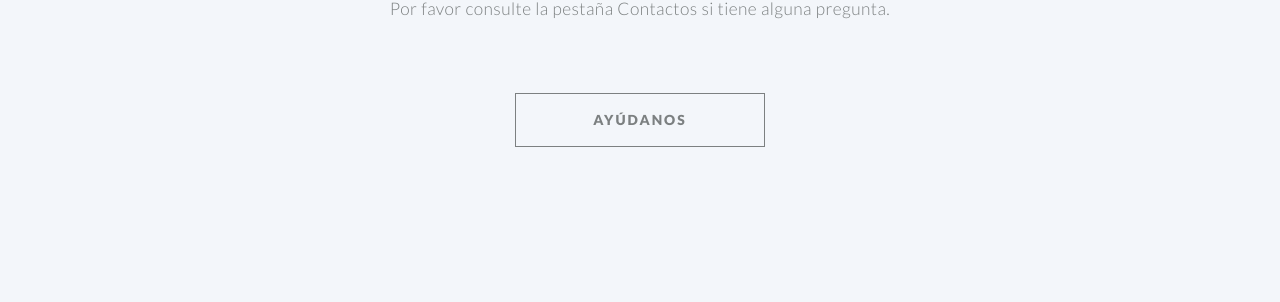
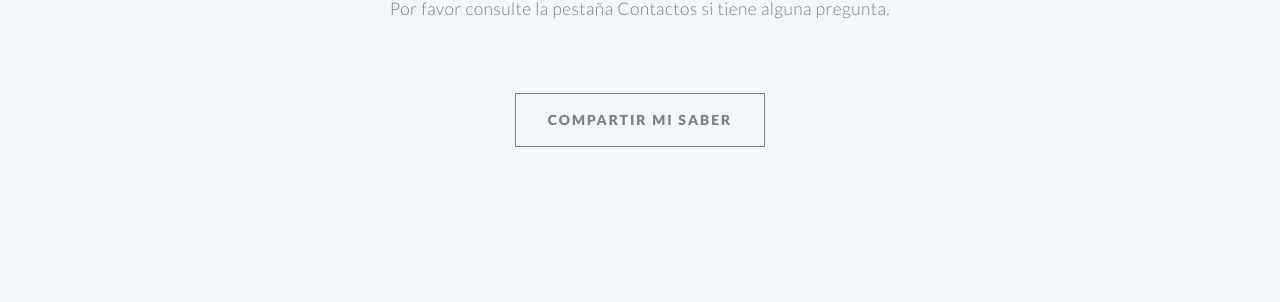
Before and after one commit to misudashi/compartir-el-saber, a Jekyll site: the page built from index.md, in a window 1280 px wide and 900 px high, scrolled down 1029 px. Shown: the part 306-608 px from the top of the window. Built offline with Jekyll 4.4.1, drawn with Linux system fonts in a browser that asks for light colours.

Commit message:
Update index.md

```diff
--- a/index.md
+++ b/index.md
@@ -18,7 +18,7 @@ favicon: https://misudashi.github.io/compartir-el-saber/favicon.png
 
 # By declaring these variables, you can include a button that links to an external website or to media.
 about_button: https://misudashi.github.io/compartir-el-saber
-about_button_label: ayúdanos
+about_button_label: Compartir mi saber
 
 ---
 [//]: # (write a bit about yourself here)
```
